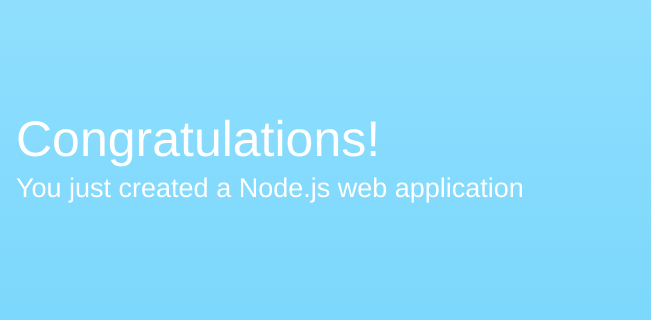
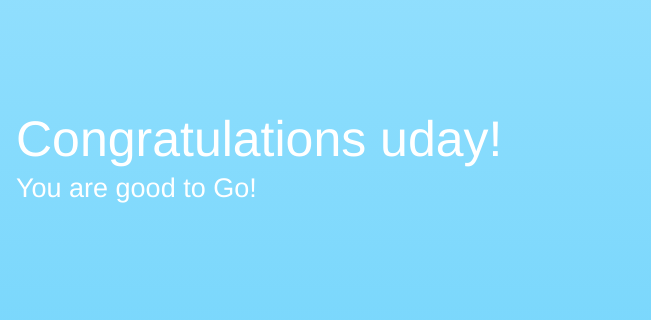
Before and after one commit to udaykumarreddy680/devops-demo, a website: page public/index.html in a window 1280 px wide. Shown: the part 171-491 px from the top of the page, 629-1280 px from the left. Drawn offline with Linux system fonts and the light colour scheme.

Commit message:
First change.

```diff
--- a/public/index.html
+++ b/public/index.html
@@ -58,8 +58,8 @@
         <div class="message">
             <a class="twitter-link" href="https://twitter.com/home/?status=I%20created%20a%20project%20with%20AWS%20CodeStar!%20%23AWS%20%23AWSCodeStar%20https%3A%2F%2Faws.amazon.com%2Fcodestar"><img src="assets/img/tweet.svg" /></a>
             <div class="text">
-                <h1>Congratulations!</h1>
-                <h2>You just created a Node.js web application</h2>
+                <h1>Congratulations uday!</h1>
+                <h2>You are good to Go!</h2>
             </div>
         </div>
     </div>
```
